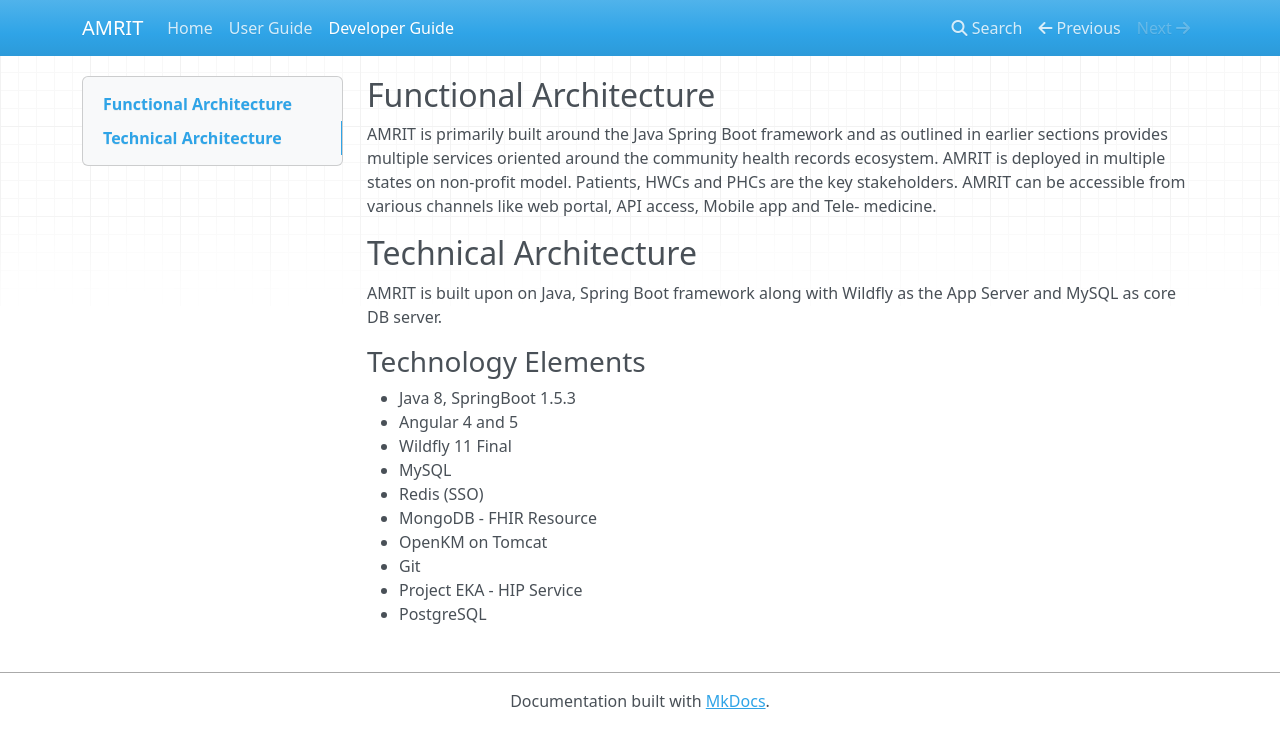
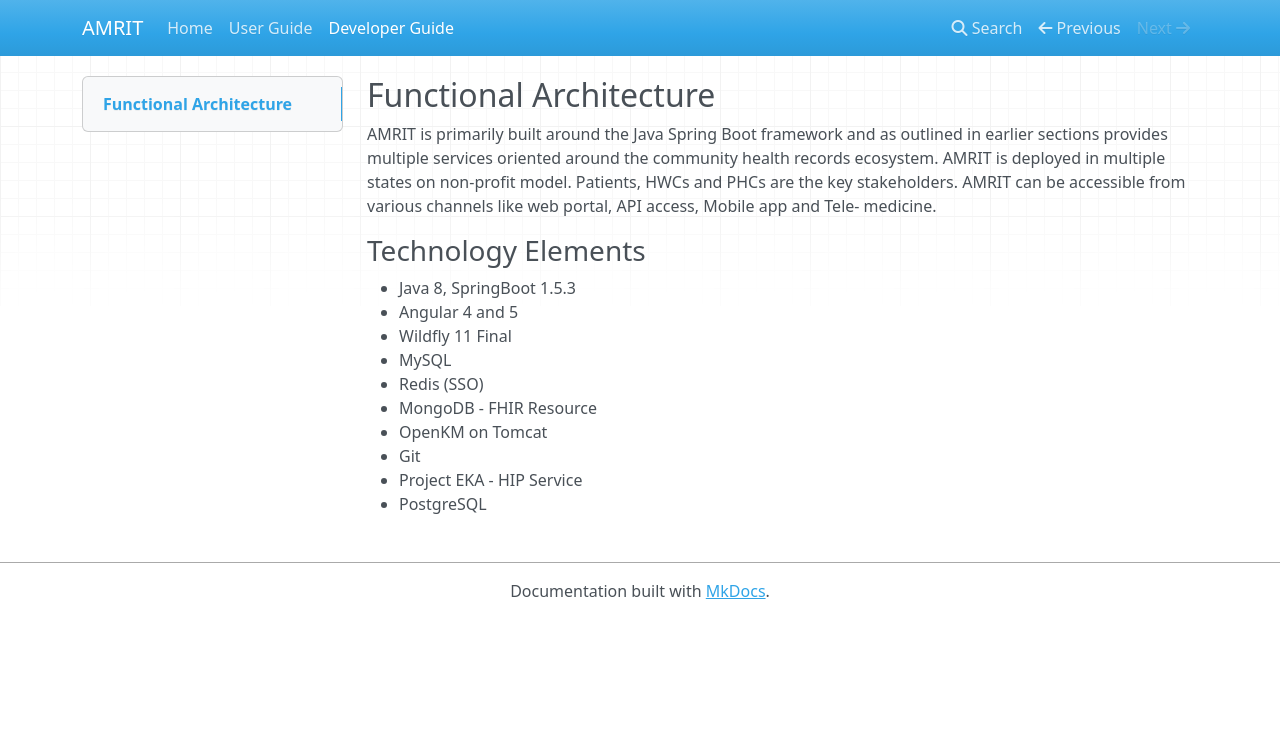
Before and after one commit to PSMRI/PSMRI, an MkDocs documentation site: the page built from docs/developer-guide.md, in a window 1280 px wide. Shown: the top 748 px of the page. Built offline with MkDocs 1.6.1, drawn with Linux system fonts in a browser that asks for light colours; nearby versions of some CDN libraries.

Commit message:
modified the developer guide

```diff
--- a/docs/developer-guide.md
+++ b/docs/developer-guide.md
@@ -1,9 +1,6 @@
 ## Functional Architecture
 AMRIT is primarily built around the Java Spring Boot framework and as outlined in earlier sections provides multiple services oriented around the community health records ecosystem. AMRIT is deployed in multiple states on non-profit model.
 Patients, HWCs and PHCs are the key stakeholders. AMRIT can be accessible from various channels like web portal, API access, Mobile app and Tele- medicine.
-
-## Technical Architecture
-AMRIT is built upon on Java, Spring Boot framework along with Wildfly as the App Server and MySQL as core DB server.
 
 ### Technology Elements
 
```
